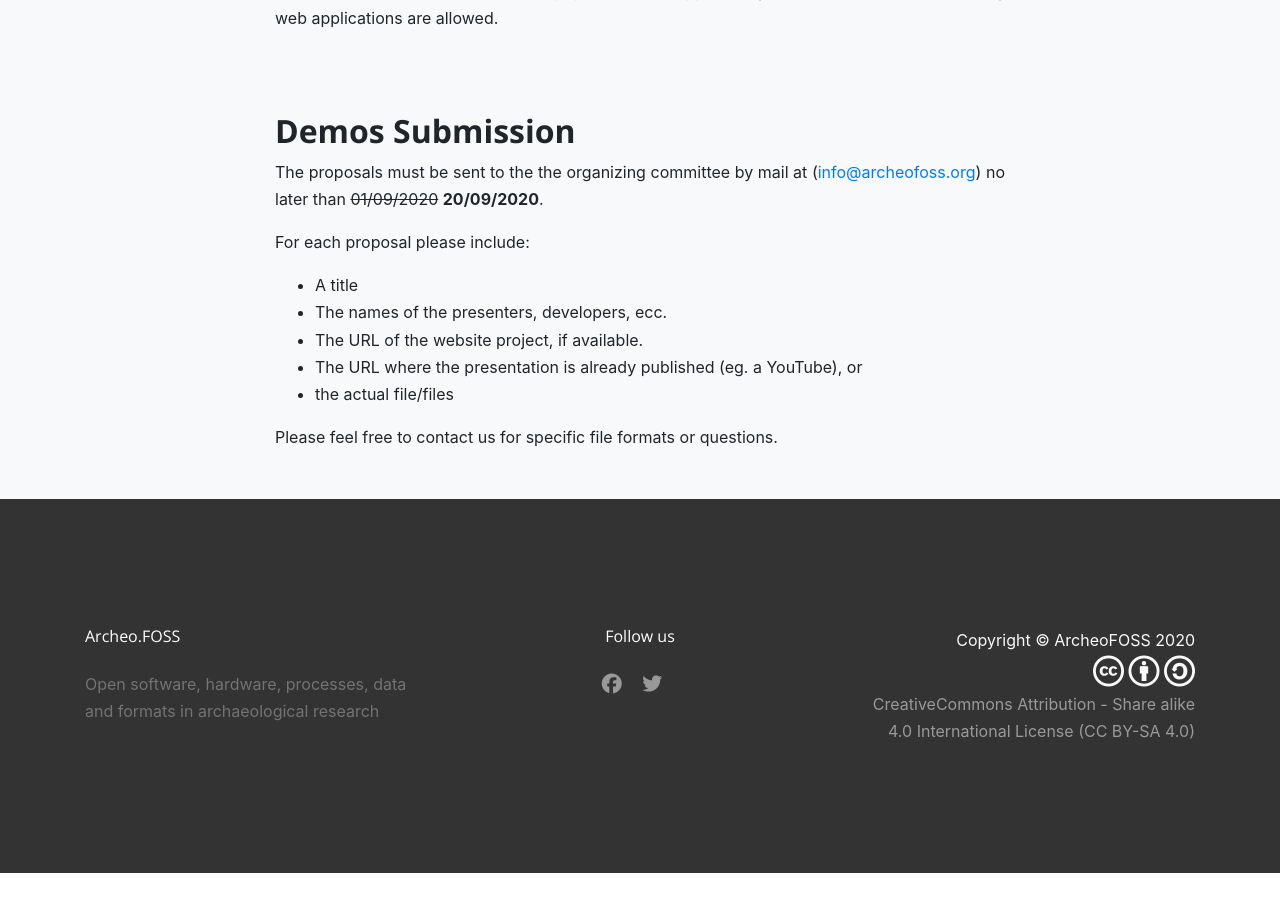
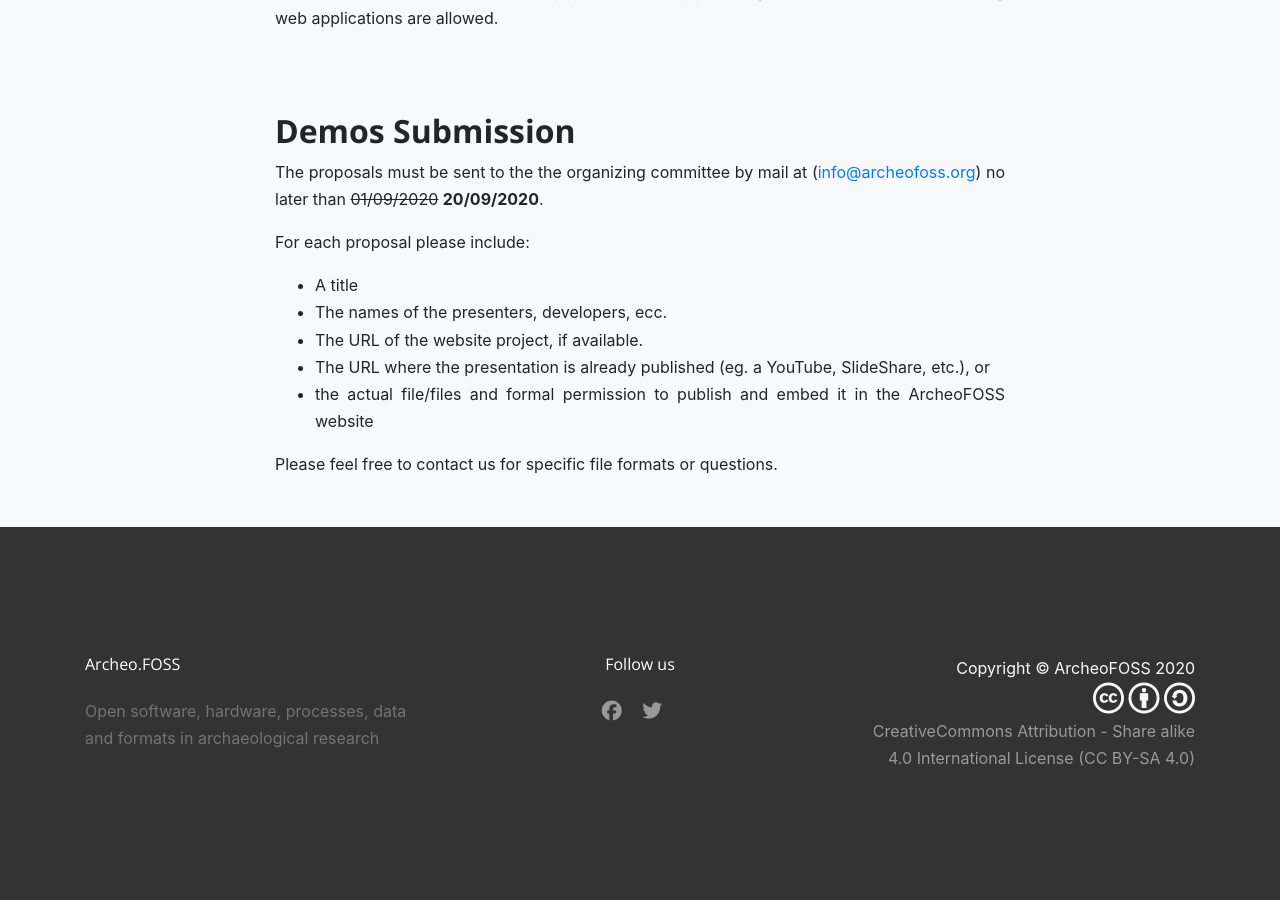
Before and after one commit to archeofoss/archeofoss2020, a Jekyll site: the page built from demos.md, in a window 1280 px wide and 900 px high, scrolled down 614 px. Built offline with Jekyll 4.4.1, drawn with Linux system fonts in a browser that asks for light colours; nearby versions of some CDN libraries; before the commit the page ends 1487 px from its top, so only the background shows below that.

Commit message:
Added slideshare

```diff
--- a/demos.md
+++ b/demos.md
@@ -25,7 +25,7 @@ For each proposal please include:
 - A title
 - The names of the presenters, developers, ecc.
 - The URL of the website project, if available.
-- The URL where the presentation is already published (eg. a YouTube), or
-- the actual file/files
+- The URL where the presentation is already published (eg. a YouTube, SlideShare, etc.), or
+- the actual file/files and formal permission to publish and embed it in the ArcheoFOSS website
 
 Please feel free to contact us for specific file formats or questions.
```
